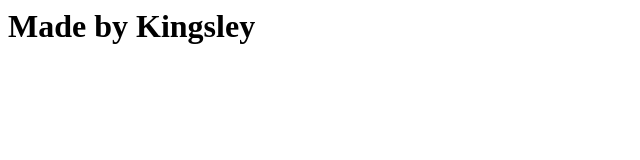
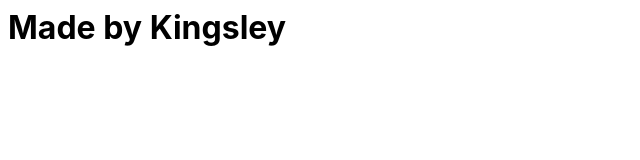
Before and after one commit to madebykingsley/madebykingsley.github.io, a plain HTML site: page index.html in a window 1280 px wide. Shown: the whole page, without its empty margins (0-640 px from the left). Drawn offline with Linux system fonts and the light colour scheme.

Commit message:
Update index.html

```diff
--- a/index.html
+++ b/index.html
@@ -1,6 +1,11 @@
 <html>
   <head>
     <title>Made by Kingsley</title>
+    <style>
+      body {
+        font-family: -apple-system, system-ui, BlinkMacSystemFont, "Segoe UI", Roboto, Ubuntu;
+      }
+    </style>
   </head>
   <body>
     <h1>Made by Kingsley</h1>
```
